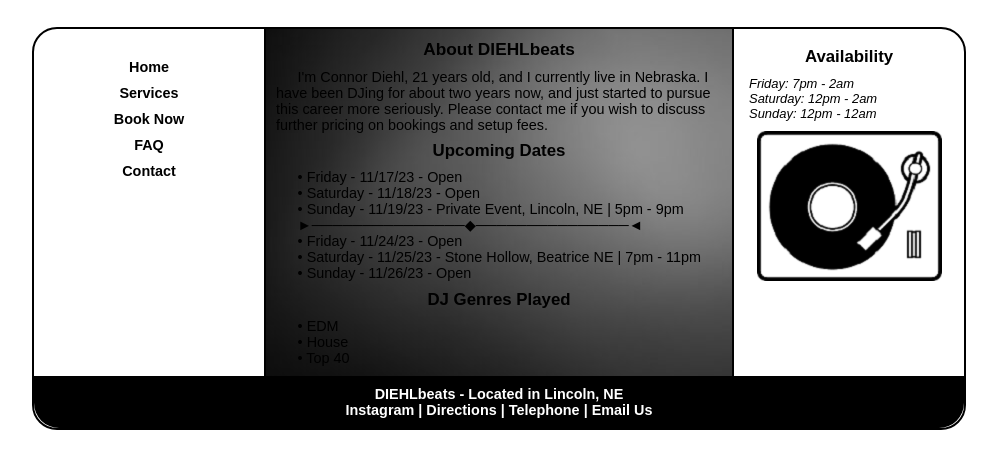
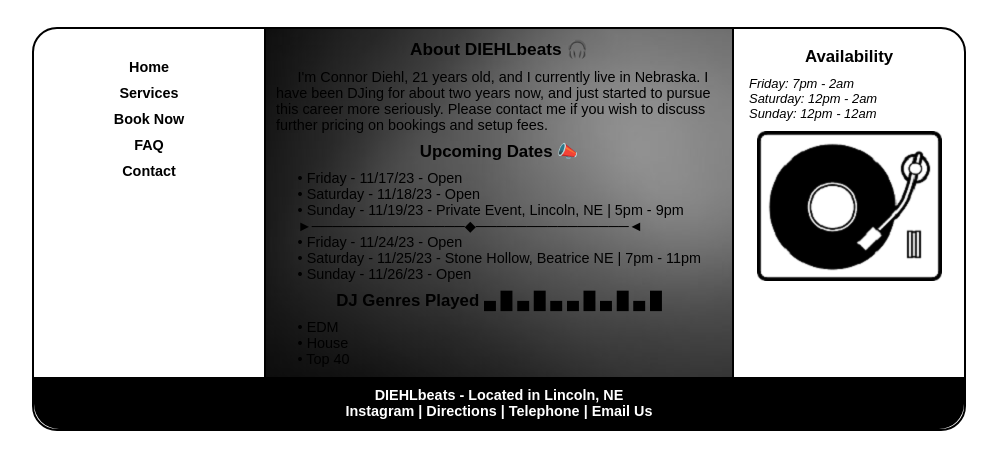
Before and after one commit to cdiehlcoding/cdiehl.github.io, a plain HTML site: page index.html in a window 1280 px wide. Shown: the part 240-710 px from the top of the page, without its empty margins (143-1140 px from the left). Drawn offline with Linux system fonts and the light colour scheme; files whose address does not match are found by name.

Commit message:
Update index.html

```diff
--- a/index.html
+++ b/index.html
@@ -41,10 +41,10 @@
 
 <article id = "main">
 
-<h2>About DIEHLbeats</h2>
+<h2>About DIEHLbeats 🎧</h2>
 	<p>I'm Connor Diehl, 21 years old, and I currently live in Nebraska. I have been DJing for about two years now, and just started to pursue this career more seriously. Please contact me if you wish to discuss further pricing on bookings and setup fees.</p>
 
-<h3>Upcoming Dates</h3>
+<h3>Upcoming Dates 📣</h3>
 	<p>• Friday - 11/17/23 - Open</p>
 	<p>• Saturday - 11/18/23 - Open</p>
 	<p>• Sunday - 11/19/23 - Private Event, Lincoln, NE | 5pm - 9pm</p>
@@ -53,7 +53,7 @@
 	<p>• Saturday - 11/25/23 - Stone Hollow, Beatrice NE | 7pm - 11pm</p>
 	<p>• Sunday - 11/26/23 - Open</p>
 
-<h3>DJ Genres Played</h3>
+<h3>DJ Genres Played ▄ █ ▄ █ ▄ ▄ █ ▄ █ ▄ █</h3>
 	<p>• EDM</p>
 	<p>• House</p>
 	<p>• Top 40</p>
```
